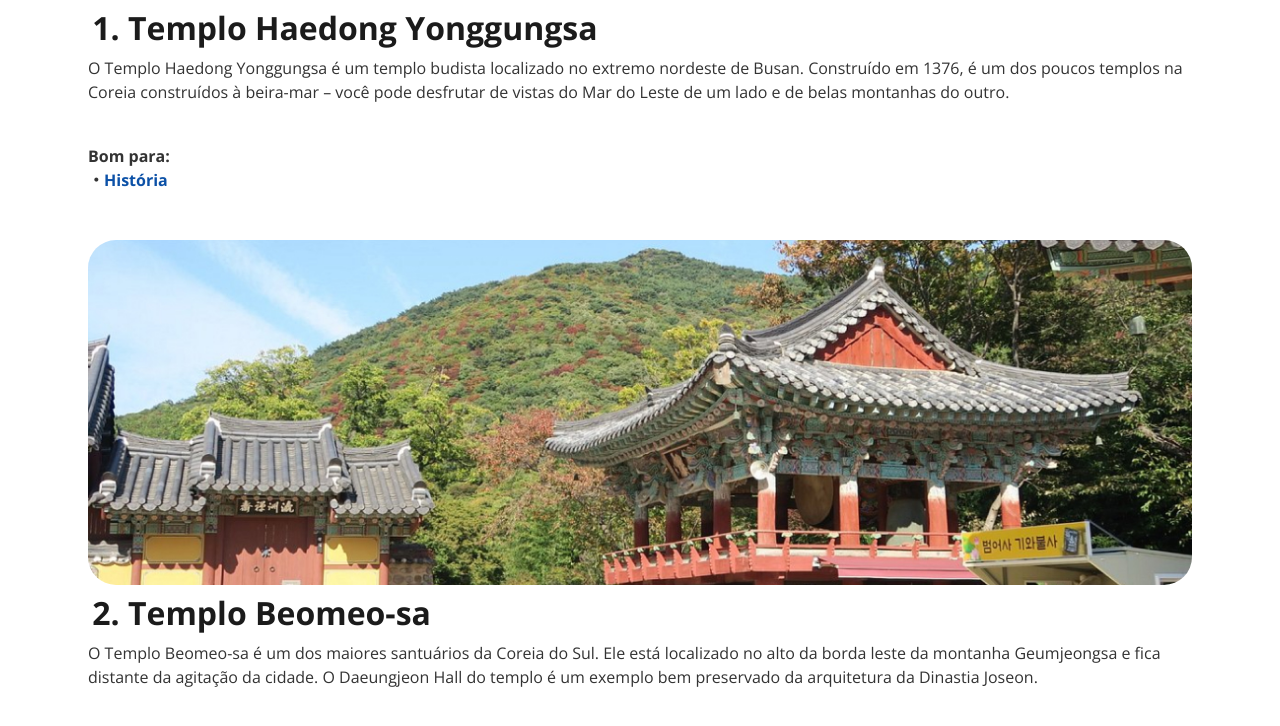
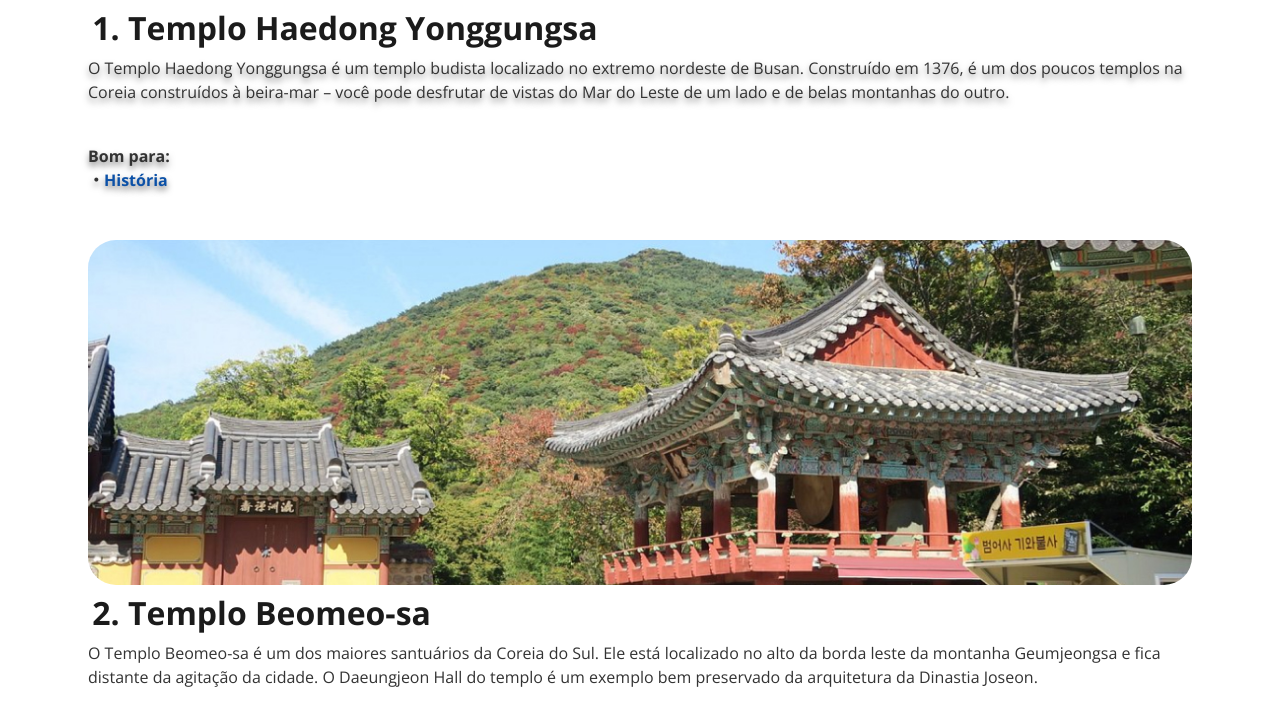
Before and after one commit to asaferb/projeto-local-turistico, a plain HTML site: page index.html in a window 1280 px wide. Shown: the part 1586-2312 px from the top of the page. Drawn offline with nearby package versions, Linux system fonts and the light colour scheme; a web font is replaced by a local one.

Commit message:
adicionando sombra em subtitulos

```diff
--- a/index.html
+++ b/index.html
@@ -48,7 +48,7 @@
                 <ol>
                     <li>Templo Haedong Yonggungsa</li>
                 </ol>
-                <p>
+                <p class="shadow1">
                     O Templo Haedong Yonggungsa é um templo budista localizado no extremo nordeste de Busan. Construído
                     em 1376, é um dos poucos templos na <br> Coreia construídos à beira-mar – você pode desfrutar de
                     vistas do Mar do Leste de um lado e de belas montanhas do outro.
--- a/style.css
+++ b/style.css
@@ -25,6 +25,10 @@ ol li {
     padding: 0px 0px 0px 0px;
 }
 
+.shadow1 {
+    text-shadow: 0px 4px 6px rgba(0,0,0,.5);
+}
+
 .ponto {
     color: #333;
 }
@@ -33,12 +37,14 @@ ol li {
     font-weight: bold;
     color: #0C51A7;
     margin-bottom: 48px;
+    text-shadow: 0px 4px 6px rgba(0,0,0,.5);
 }
 
 .bom {
     font-weight: bold;
     color: #333;
     padding-left: 0px;
+    text-shadow: 0px 4px 6px rgba(0,0,0,.5);
 }
 
 .center {
```
